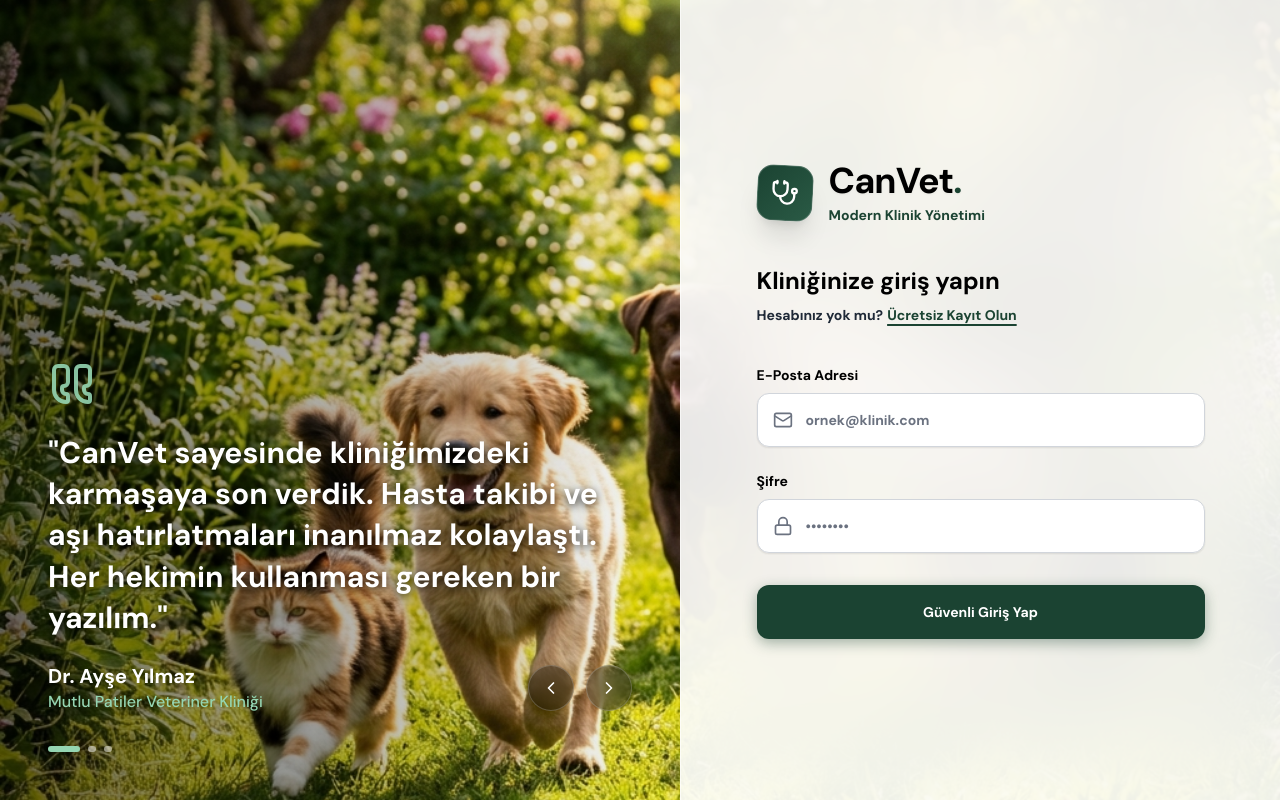
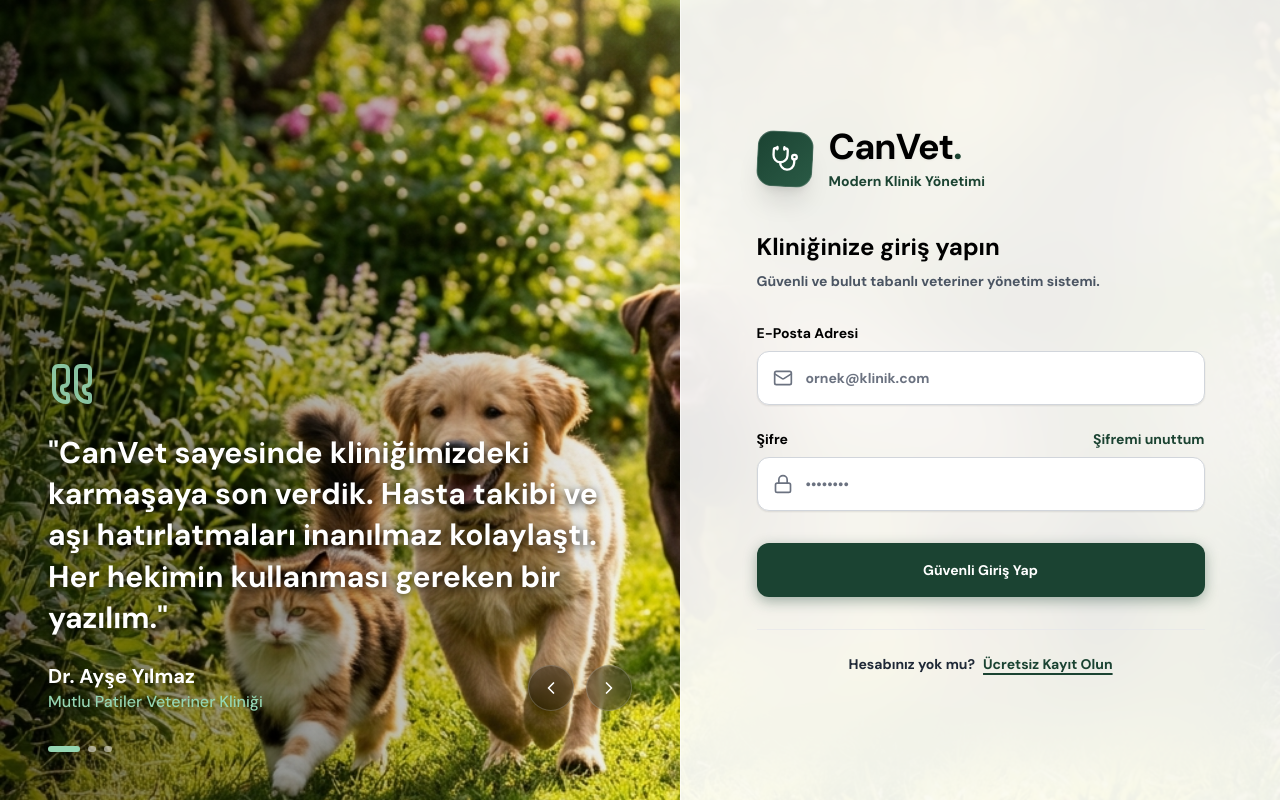
Before and after one commit to LazmodBerk/VetClinic-OS, a React (Vite) app in the folder frontend/: page / in a window 1280 px wide. Built offline with nearby package versions, Linux system fonts and the light colour scheme.

Commit message:
feat: add forgot password and improve toggle visibility

```diff
--- a/frontend/src/pages/Auth.tsx
+++ b/frontend/src/pages/Auth.tsx
@@ -27,6 +27,7 @@ export function Auth({ onAuthSuccess }: { onAuthSuccess: () => void }) {
   const [password, setPassword] = useState('');
   const [fullName, setFullName] = useState('');
   const [isLogin, setIsLogin] = useState(true);
+  const [isForgotPassword, setIsForgotPassword] = useState(false);
   const [currentTestimonial, setCurrentTestimonial] = useState(0);
 
   useEffect(() => {
@@ -43,7 +44,14 @@ export function Auth({ onAuthSuccess }: { onAuthSuccess: () => void }) {
     e.preventDefault();
     setLoading(true);
     try {
-      if (isLogin) {
+      if (isForgotPassword) {
+        const { error } = await supabase.auth.resetPasswordForEmail(email, {
+          redirectTo: window.location.origin + '/settings',
+        });
+        if (error) throw error;
+        toast.success('Şifre sıfırlama bağlantısı e-posta adresinize gönderildi. Lütfen gelen kutunuzu kontrol edin.');
+        setIsForgotPassword(false);
+      } else if (isLogin) {
         const { error } = await supabase.auth.signInWithPassword({ email, password });
         if (error) throw error;
         toast.success('Giriş başarılı! Kliniğinize yönlendiriliyorsunuz...');
@@ -128,18 +136,16 @@ export function Auth({ onAuthSuccess }: { onAuthSuccess: () => void }) {
           </div>
 
           <h2 className="text-2xl font-black text-black">
-            {isLogin ? 'Kliniğinize giriş yapın' : 'Yeni klinik hesabı oluşturun'}
+            {isForgotPassword ? 'Şifrenizi Sıfırlayın' : (isLogin ? 'Kliniğinize giriş yapın' : 'Yeni klinik hesabı oluşturun')}
           </h2>
-          <p className="mt-2 text-sm text-gray-800 font-bold">
-            {isLogin ? 'Hesabınız yok mu?' : 'Zaten hesabınız var mı?'}
-            <button onClick={() => setIsLogin(!isLogin)} className="font-bold text-[#1B4332] hover:text-[#2a5a45] ml-1 transition-colors underline decoration-2 underline-offset-4">
-              {isLogin ? 'Ücretsiz Kayıt Olun' : 'Buradan Giriş Yapın'}
-            </button>
+          <p className="mt-2 text-sm text-gray-600 font-semibold mb-8">
+            {isForgotPassword
+              ? 'Kayıtlı e-posta adresinize bir sıfırlama bağlantısı göndereceğiz.'
+              : 'Güvenli ve bulut tabanlı veteriner yönetim sistemi.'}
           </p>
 
-          <div className="mt-10">
           <form className="space-y-6" onSubmit={handleAuth}>
-              {!isLogin && (
+            {!isLogin && !isForgotPassword && (
               <div>
                 <label className="block text-sm font-black text-black mb-2">İsim Soyisim</label>
                 <div className="relative rounded-xl shadow-sm">
@@ -175,8 +181,20 @@ export function Auth({ onAuthSuccess }: { onAuthSuccess: () => void }) {
               </div>
             </div>
 
+            {!isForgotPassword && (
               <div>
-                <label className="block text-sm font-black text-black mb-2">Şifre</label>
+                <div className="flex items-center justify-between mb-2">
+                  <label className="block text-sm font-black text-black">Şifre</label>
+                  {isLogin && (
+                    <button
+                      type="button"
+                      onClick={() => setIsForgotPassword(true)}
+                      className="text-sm font-bold text-[#1B4332] hover:text-[#2a5a45] hover:underline"
+                    >
+                      Şifremi unuttum
+                    </button>
+                  )}
+                </div>
                 <div className="relative rounded-xl shadow-sm">
                   <div className="absolute inset-y-0 left-0 pl-4 flex items-center pointer-events-none">
                     <Lock className="h-5 w-5 text-gray-500" />
@@ -191,6 +209,7 @@ export function Auth({ onAuthSuccess }: { onAuthSuccess: () => void }) {
                   />
                 </div>
               </div>
+            )}
 
             <div className="pt-2">
               <button
@@ -198,11 +217,33 @@ export function Auth({ onAuthSuccess }: { onAuthSuccess: () => void }) {
                 disabled={loading}
                 className="w-full flex justify-center py-4 px-4 border border-transparent rounded-xl shadow-[0_4px_14px_0_rgba(27,67,50,0.39)] text-sm font-bold text-white bg-[#1B4332] hover:bg-[#122c21] hover:shadow-[0_6px_20px_rgba(27,67,50,0.23)] focus:outline-none focus:ring-2 focus:ring-offset-2 focus:ring-[#1B4332] transition-all transform hover:-translate-y-0.5 disabled:opacity-50 disabled:hover:translate-y-0"
               >
-                  {loading ? 'İşleniyor...' : (isLogin ? 'Güvenli Giriş Yap' : 'Klinik Hesabı Oluştur')}
+                {loading ? 'İşleniyor...' : (isForgotPassword ? 'Sıfırlama Bağlantısı Gönder' : (isLogin ? 'Güvenli Giriş Yap' : 'Klinik Hesabı Oluştur'))}
               </button>
             </div>
           </form>
+
+          {/* Toggle Button for Login/Register */}
+          <div className="mt-8 pt-6 border-t border-gray-200/60 text-center">
+            {isForgotPassword ? (
+              <button
+                onClick={() => setIsForgotPassword(false)}
+                className="text-sm font-bold text-gray-700 hover:text-black transition-colors"
+              >
+                ← Giriş Ekranına Dön
+              </button>
+            ) : (
+              <p className="text-sm text-gray-800 font-bold">
+                {isLogin ? 'Hesabınız yok mu?' : 'Zaten hesabınız var mı?'}
+                <button
+                  onClick={() => setIsLogin(!isLogin)}
+                  className="font-black text-[#1B4332] hover:text-[#2a5a45] ml-2 transition-colors underline decoration-2 underline-offset-4"
+                >
+                  {isLogin ? 'Ücretsiz Kayıt Olun' : 'Buradan Giriş Yapın'}
+                </button>
+              </p>
+            )}
           </div>
+
         </div>
       </div>
     </div>
```
Lines whose indentation alone changed are shown as unchanged.
